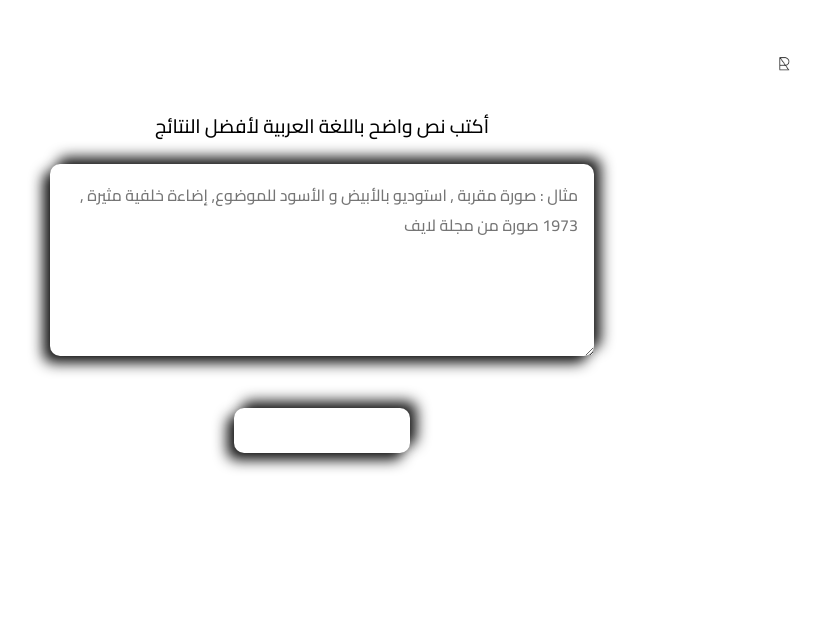
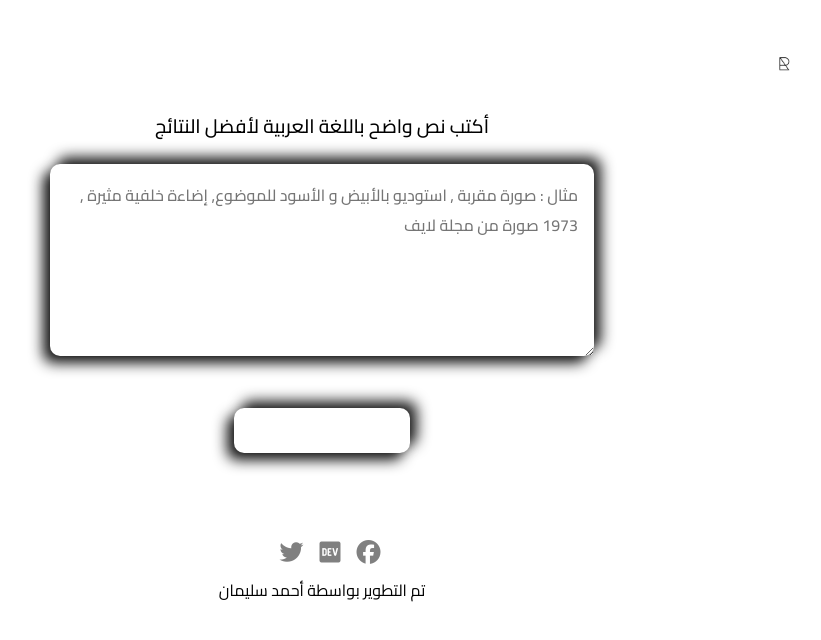
Before and after one commit to ahmedonour/Image-Generator-SvelteKit-and-Pocketbase, a SvelteKit app: page /generatorImage in a window 1280 px wide. Shown: the top 640 px of the page, without its empty margins (318-1139 px from the left). Built offline with nearby package versions, Linux system fonts and the light colour scheme; a web font is replaced by a local one.

Commit message:
ADDING: A FOOTER

```diff
--- a/src/app.html
+++ b/src/app.html
@@ -48,7 +48,12 @@
 			rel="stylesheet"
 		/>
 
-<!-- Google tag (gtag.js) -->
+
+
+		<script src="https://kit.fontawesome.com/f3c7bd6f07.js" crossorigin="anonymous"></script>
+		%sveltekit.head%
+	</head>
+	<!-- Google tag (gtag.js) -->
 <script async src="https://www.googletagmanager.com/gtag/js?id=G-RSQEDKWQ54"></script>
 <script>
   window.dataLayer = window.dataLayer || [];
@@ -57,10 +62,6 @@
 
   gtag('config', 'G-RSQEDKWQ54');
 </script>
-
-		<script src="https://kit.fontawesome.com/f3c7bd6f07.js" crossorigin="anonymous"></script>
-		%sveltekit.head%
-	</head>
 	<style>
 		:root {
 			--Neo-Shadow: -7px 7px 14px #c7c6bf, 7px -7px 14px #ffffff;
--- /dev/null
+++ b/src/components/footer.svelte
@@ -0,0 +1,33 @@
+<footer>
+    <div class="social">
+        <a href="http://twitter.com/ahmed_onour" target="_blank" rel="noreferrer">
+            <i class="fab fa-twitter"></i>
+        </a>
+        <a href="http://dev.to/ahmed_onour" target="_blank" rel="noreferrer">
+            <i class="fab fa-dev"></i>
+        </a>
+        <a href="http://facebook.com/OnodevDeveloper" target="_blank" rel="noreferrer">
+            <i class="fab fa-facebook"></i>
+        </a>
+    </div>
+    <p>تم التطوير بواسطة أحمد سليمان</p>
+</footer>
+<style>
+    .social{
+        display: flex;
+        justify-content: center;
+        align-items: center;
+        width: 100%;
+    }
+    footer{
+        display: flex;
+        flex-direction: column;
+        justify-content: center;
+        align-items: center;
+    }
+    a{
+        margin-left: 1rem;
+        color: #808080;
+        font-size: 1.5rem;
+    }
+</style>
--- a/src/routes/+layout.svelte
+++ b/src/routes/+layout.svelte
@@ -1,14 +1,24 @@
 <script>
-	import Navbar from "../components/home/navbar.svelte";
+	import Footer from "../components/footer.svelte";
+import Navbar from "../components/home/navbar.svelte";
     let className = 'center';
 </script>
 <main>
 <Navbar bind:className/>
 </main>
 <slot/>
+<footer>
+    <Footer />
+</footer>
 <style>
     main{
         display: grid;
         place-items: center;
     }
+    footer{
+        height: 100px;
+        display: flex;
+        align-items: center;
+        justify-content: center;
+    }
 </style>
```
